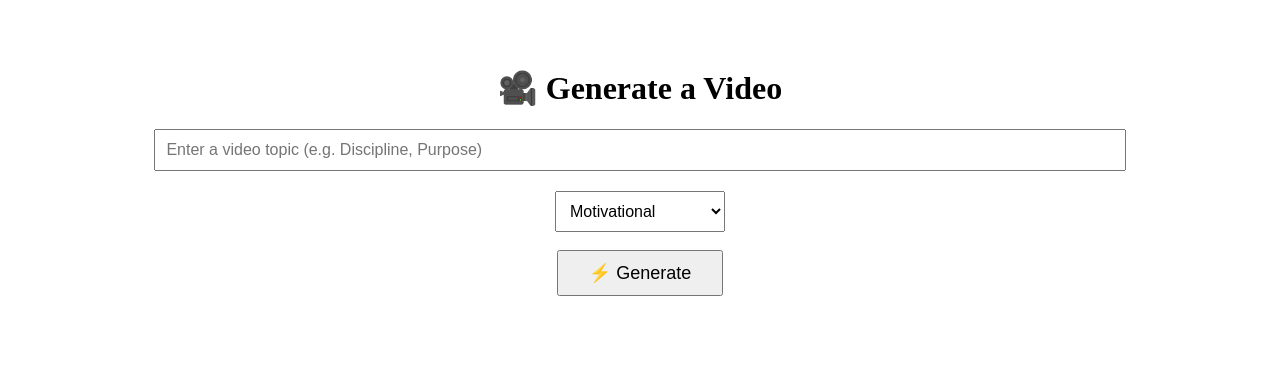
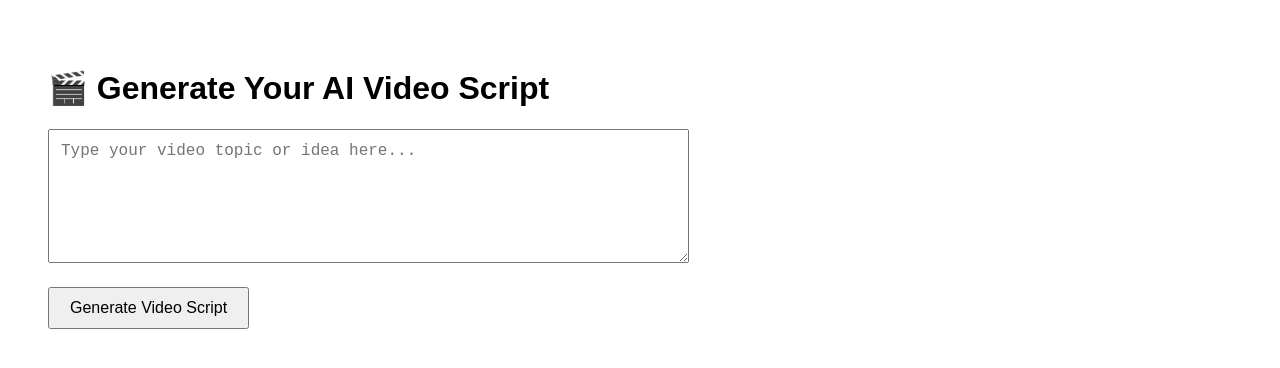
Before and after one commit to hackerh5041/viba-ai, a Next.js app: page /generate in a window 1280 px wide. Shown: the top 368 px of the page. Built offline with nearby package versions, Linux system fonts and the light colour scheme.

Commit message:
Update generate.js

```diff
--- a/pages/generate.js
+++ b/pages/generate.js
@@ -1,65 +1,66 @@
-import React, { useState } from 'react';
+import { useState } from 'react';
 
 export default function Generate() {
-  const [topic, setTopic] = useState('');
-  const [style, setStyle] = useState('motivational');
+  const [prompt, setPrompt] = useState('');
+  const [videoScript, setVideoScript] = useState(null);
   const [loading, setLoading] = useState(false);
-  const [videoURL, setVideoURL] = useState(null);
 
   const handleGenerate = async () => {
-    if (!topic) return alert('Please enter a video topic.');
+    setLoading(true);
+    setVideoScript(null);
 
-    setLoading(true);
-    setVideoURL(null);
+    try {
+      const res = await fetch('/api/generate-video', {
+        method: 'POST',
+        headers: { 'Content-Type': 'application/json' },
+        body: JSON.stringify({ prompt }),
+      });
 
-    // Simulate AI video generation (replace this with real backend call later)
-    setTimeout(() => {
+      const data = await res.json();
       setLoading(false);
-      setVideoURL(`https://example.com/generated-video.mp4?topic=${topic}&style=${style}`);
-    }, 3000);
+
+      if (data.success) {
+        setVideoScript(data.data.script);
+      } else {
+        alert(data.error || 'Something went wrong.');
+      }
+    } catch (err) {
+      console.error('Error:', err);
+      alert('Failed to generate video.');
+      setLoading(false);
+    }
   };
 
   return (
-    <div style={{ padding: '40px', textAlign: 'center' }}>
-      <h1>🎥 Generate a Video</h1>
-
-      <input
-        type="text"
-        placeholder="Enter a video topic (e.g. Discipline, Purpose)"
-        value={topic}
-        onChange={(e) => setTopic(e.target.value)}
-        style={{ width: '80%', padding: '10px', marginBottom: '20px', fontSize: '16px' }}
+    <div style={{ padding: '40px', fontFamily: 'Arial' }}>
+      <h1>🎬 Generate Your AI Video Script</h1>
+      <textarea
+        value={prompt}
+        onChange={(e) => setPrompt(e.target.value)}
+        placeholder="Type your video topic or idea here..."
+        rows="6"
+        cols="60"
+        style={{ padding: '12px', fontSize: '16px' }}
       />
 
       <br />
-
-      <select
-        value={style}
-        onChange={(e) => setStyle(e.target.value)}
-        style={{ padding: '10px', fontSize: '16px' }}
-      >
-        <option value="motivational">Motivational</option>
-        <option value="masculine">Masculine Energy</option>
-        <option value="cinematic">Cinematic</option>
-      </select>
-
-      <br /><br />
-
       <button
         onClick={handleGenerate}
-        style={{ padding: '10px 30px', fontSize: '18px' }}
+        disabled={loading}
+        style={{
+          marginTop: '20px',
+          padding: '10px 20px',
+          fontSize: '16px',
+          cursor: 'pointer',
+        }}
       >
-        ⚡ Generate
+        {loading ? 'Generating...' : 'Generate Video Script'}
       </button>
 
-      {loading && <p style={{ marginTop: '20px' }}>⏳ Generating your video...</p>}
-
-      {videoURL && (
-        <div style={{ marginTop: '30px' }}>
-          <h3>✅ Video Ready:</h3>
-          <a href={videoURL} target="_blank" rel="noopener noreferrer">
-            {videoURL}
-          </a>
+      {videoScript && (
+        <div style={{ marginTop: '40px', background: '#f2f2f2', padding: '20px' }}>
+          <h3>📝 Generated Script:</h3>
+          <p>{videoScript}</p>
         </div>
       )}
     </div>
```
